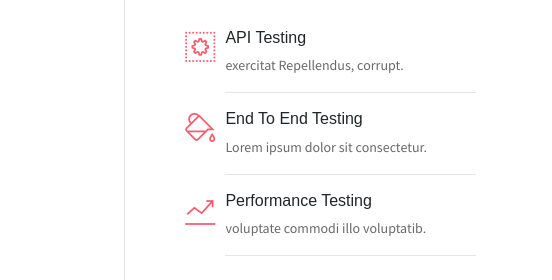
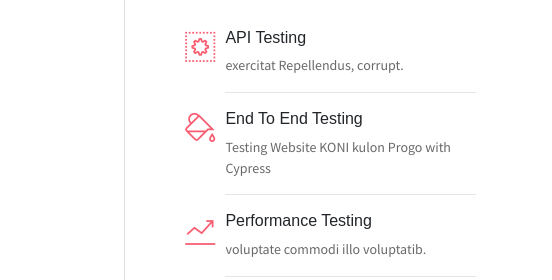
Before and after one commit to danielimankris11/Daniel.ik.github.io, a plain HTML site: page index.html in a window 1280 px wide. Shown: the part 840-1120 px from the top of the page, 728-1280 px from the left. Drawn offline with Linux system fonts and the light colour scheme; some packages are replaced by stand-ins of ours.

Commit message:
exercise

```diff
--- a/index.html
+++ b/index.html
@@ -101,7 +101,7 @@
                     <div class="col-1 text-danger pt-1"><i class="ti-paint-bucket icon-lg"></i></div>
                     <div class="col-10 ml-auto mr-3">
                         <h6>End To End Testing</h6>
-                        <p class="subtitle">Lorem ipsum dolor sit consectetur.</p>
+                        <p class="subtitle">Testing Website KONI kulon Progo with Cypress</p>
                         <hr>
                     </div>
                 </div>
```
